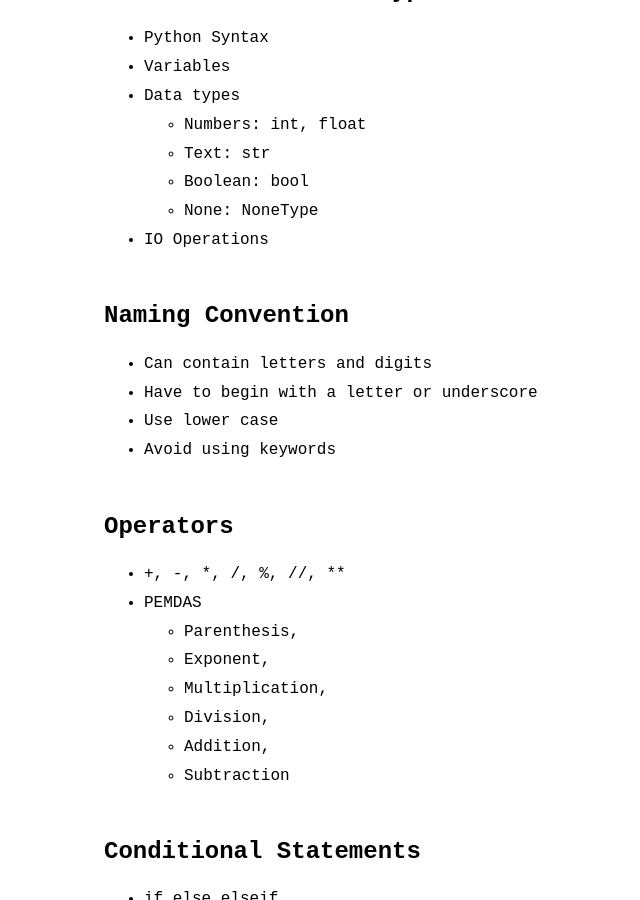
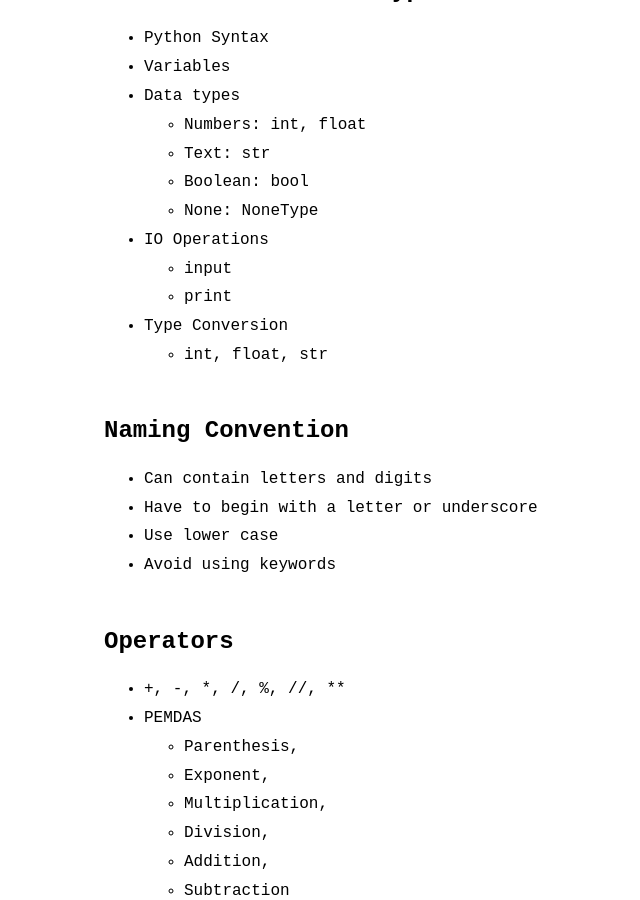
Before and after one commit to VallarasuS/Vallarasu.in, a Jekyll site: the page built from docs/_posts/2025-11-18-python-notes.md, in a window 1280 px wide and 900 px high, scrolled down 2023 px. Shown: the whole window, without its empty margins (216-856 px from the left). Built offline with Jekyll 4.4.1, drawn with Linux system fonts in a browser that asks for light colours.

Commit message:
Update 2025-11-18-python-notes.md

```diff
--- a/docs/_posts/2025-11-18-python-notes.md
+++ b/docs/_posts/2025-11-18-python-notes.md
@@ -64,6 +64,10 @@
     - Boolean: bool
     - None: NoneType
 - IO Operations
+    - input
+    - print
+- Type Conversion
+    - int, float, str
 
 ## Naming Convention
 - Can contain letters and digits
```
